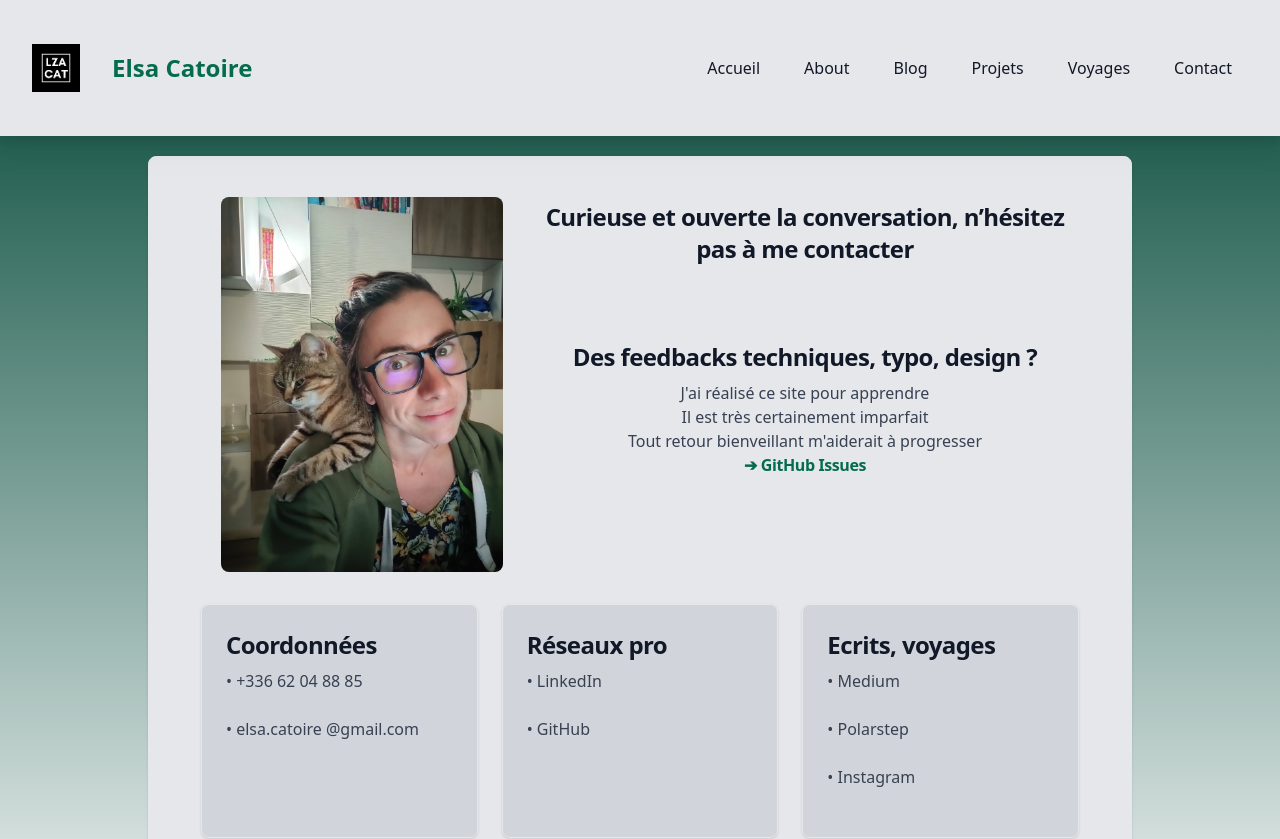
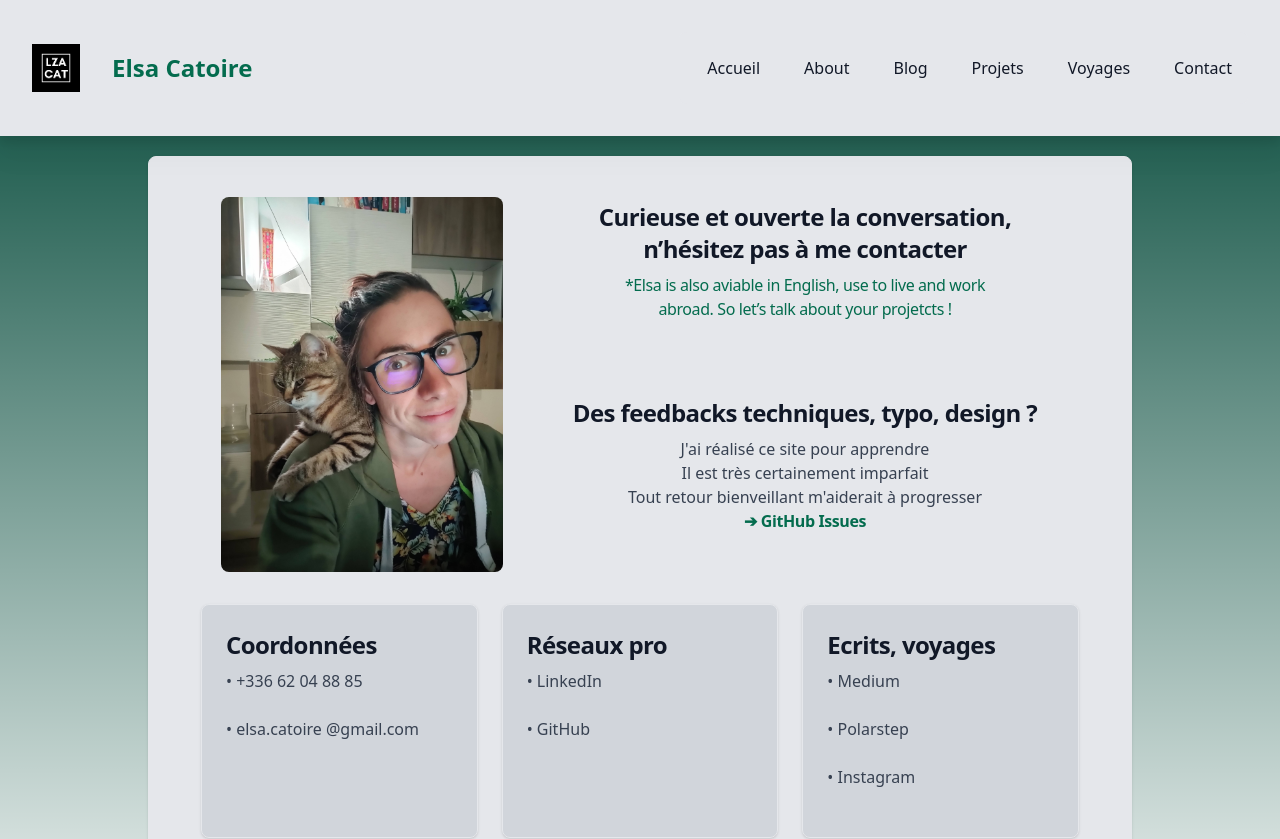
Before and after one commit to elsacatoire/blog-next, a Next.js app: page /contact in a window 1280 px wide. Shown: the top 839 px of the page. Built offline with nearby package versions, Linux system fonts and the light colour scheme.

Commit message:
maj contact

```diff
--- a/app/contact/page.tsx
+++ b/app/contact/page.tsx
@@ -7,9 +7,12 @@ export default function Contact() {
             <div className="text-base text-left block md:p-10 text-gray-900 bg-gray-200 border border-gray-200 rounded-lg shadow  dark:bg-gray-800 dark:border-gray-700 dark:hover:bg-gray-700">
                 <div className="flex flex-col-reverse md:flex-row md:space-x-8 items-start">
                     <div className="md:w-2/3 md:order-2 m-1 md:ml-5">
-                        <h5 className="text-center md:mb-2 md:text-2xl font-bold tracking-tight text-gray-900 dark:text-white">
+                        <h5 className="text-center md:px-10 md:mb-2 md:text-2xl font-bold tracking-tight text-gray-900 dark:text-white">
                             Curieuse et ouverte la conversation, n&rsquo;hésitez pas à me contacter
                         </h5>
+                        <h3 className="text-center text-green-700 md:px-20 md:mb-2 md:text-3l tracking-tight dark:text-white">
+                            *Elsa is also aviable in English, use to live and work abroad. So let&rsquo;s talk about your projetcts !
+                        </h3>
                         <br />
                         <p className="font-normal text-gray-700 dark:text-gray-400">
                         </p>
```
